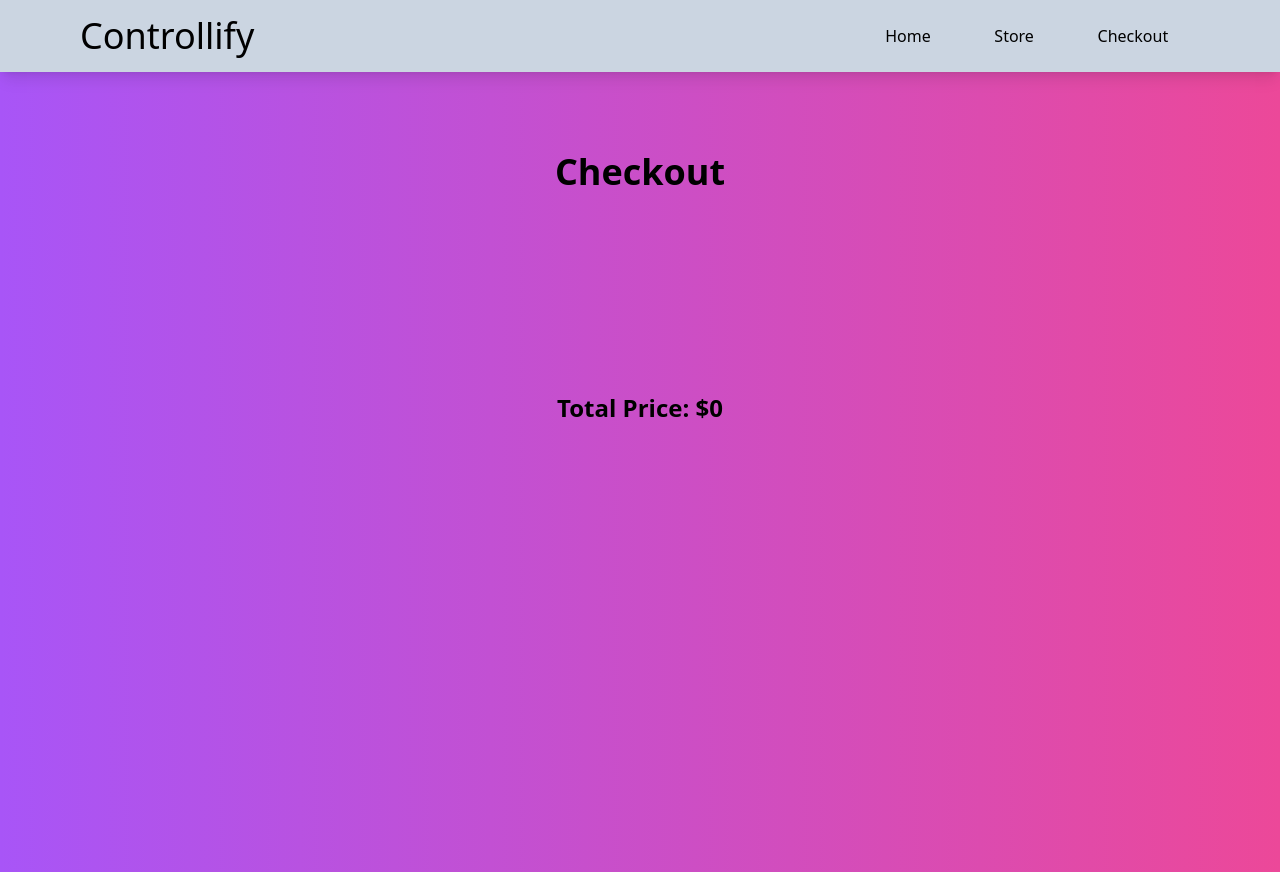
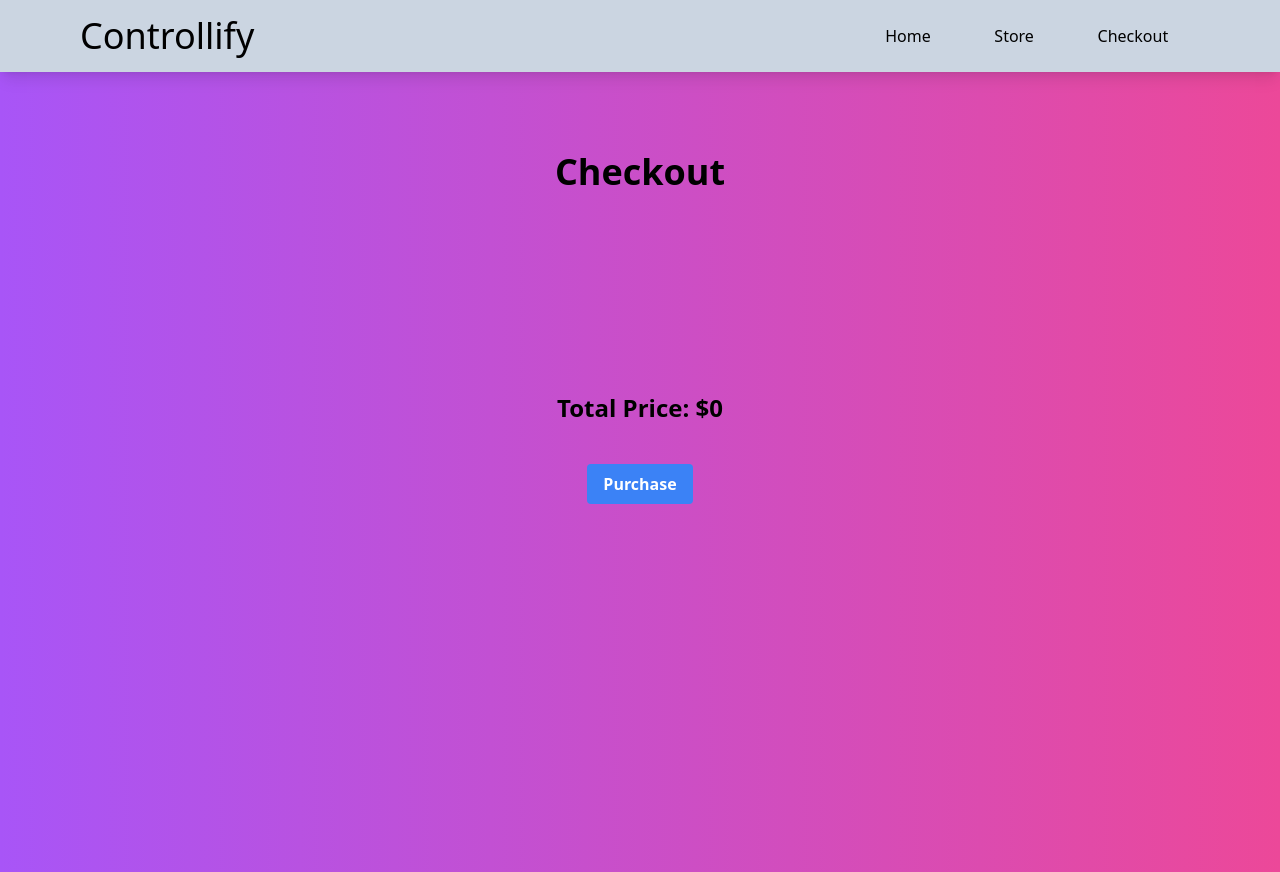
Before and after one commit to jdplumst/shopping-cart, a React (Create React App) app: page /checkout in a window 1280 px wide. Built offline with nearby package versions, Linux system fonts and the light colour scheme.

Commit message:
Add purchaseItems function

```diff
--- a/src/App.tsx
+++ b/src/App.tsx
@@ -33,13 +33,17 @@ const App = () => {
     )
   };
 
+  const purchaseItems = () => {
+    setCart([]);
+  };
+
   return (
     <BrowserRouter>
       <Nav />
       <Routes>
         <Route path='/' element={<Home />} />
         <Route path='/store' element={<Store addToCart={addToCart} />} />
-        <Route path='/checkout' element={<Checkout cart={cart} removeFromCart={removeFromCart} />} />
+        <Route path='/checkout' element={<Checkout cart={cart} removeFromCart={removeFromCart} purchaseItems={purchaseItems} />} />
       </Routes>
     </BrowserRouter>
   );
--- a/src/pages/Checkout.tsx
+++ b/src/pages/Checkout.tsx
@@ -10,6 +10,7 @@ export type CartItem = {
 type CheckoutProps = {
     cart: CartItem[]
     removeFromCart: (e: React.MouseEvent<HTMLButtonElement>) => void
+    purchaseItems: () => void
 }
 
 const Checkout = (props: CheckoutProps) => {
@@ -30,8 +31,11 @@ const Checkout = (props: CheckoutProps) => {
                     )
                 })}
             </div>
-            <div className="text-2xl text-center font-bold pb-20">
+            <div className="text-2xl text-center font-bold">
                 <span>Total Price: ${props.cart.reduce((acc, product) => acc + product.price, 0)}</span>
+            </div>
+            <div className="flex justify-center py-10 ">
+                <button onClick={props.purchaseItems} className='bg-blue-500 hover:bg-blue-700 text-white font-bold py-2 px-4 rounded'>Purchase</button>
             </div>
         </div>
     )
```
